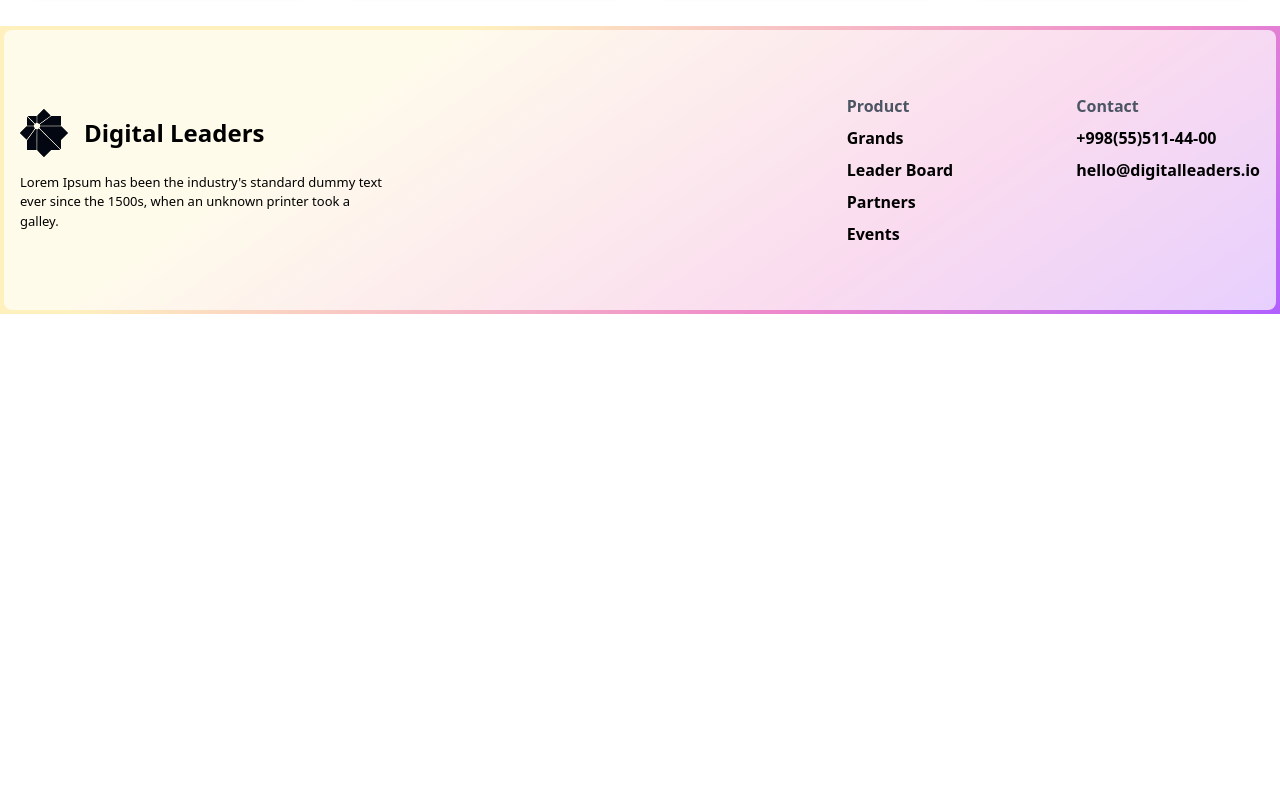
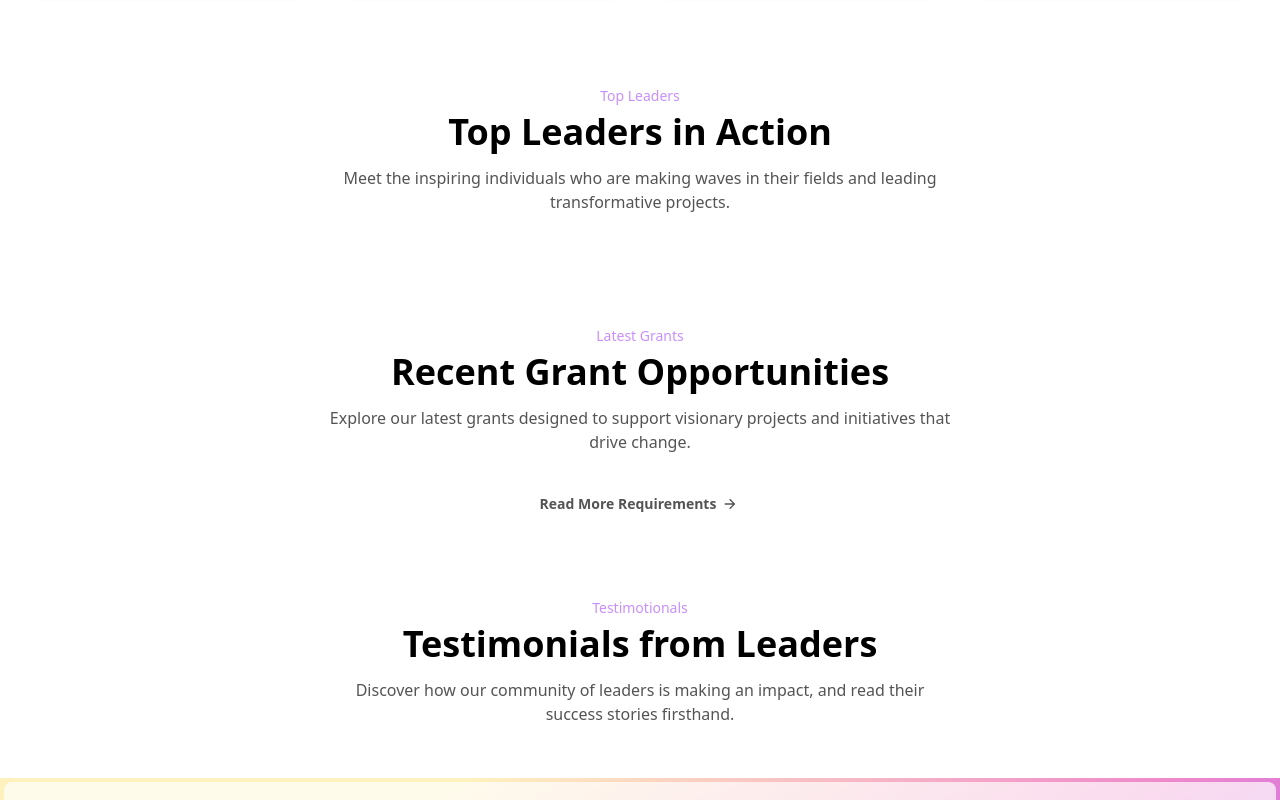
Before and after one commit to N-Botirovna/Digital-leaders, a React (Vite) app: page / in a window 1280 px wide. Shown: the part 1620-2420 px from the top of the page. Before the commit the page ends 1934 px from the top, so only its background shows below. Built offline with nearby package versions, Linux system fonts and the light colour scheme.

Commit message:
home page sections

```diff
--- a/src/component/home/Careers/index.jsx
+++ b/src/component/home/Careers/index.jsx
@@ -22,7 +22,7 @@ const Careers = () => {
           />
           <DirectLink text={"Learn More"} />
         </div>
-        <div className="flex py-4 justify-between items-center space-x-3">
+        <div className="flex pt-4 pb-8 justify-between items-center space-x-3">
           <InfoCard
             title={"title"}
             icon={"i"}
--- /dev/null
+++ b/src/component/home/LatestGrants/index.jsx
@@ -0,0 +1,21 @@
+import React from 'react'
+import Container from '../../ui/Container'
+import DirectLink from '../../ui/DirectLink'
+import HighLight from '../../ui/HighLight'
+import Paragraph from '../../ui/Paragraph'
+import SubTitle from '../../ui/subTitle'
+
+const LatestGrants = () => {
+  return (
+    <div className='py-6 mt-4'>
+      <Container>
+        <HighLight text={"Latest Grants"}/>
+        <SubTitle text={"Recent Grant Opportunities"}/>
+        <Paragraph style={"w-1/2 py-2"} text={"Explore our latest grants designed to support visionary projects and initiatives that drive change."}/>
+        <DirectLink text={"Read More Requirements"}/>
+      </Container>
+    </div>
+  )
+}
+
+export default LatestGrants
--- /dev/null
+++ b/src/component/home/Testimotionals/index.jsx
@@ -0,0 +1,20 @@
+import React from 'react'
+import Container from '../../ui/Container'
+import DirectLink from '../../ui/DirectLink'
+import HighLight from '../../ui/HighLight'
+import Paragraph from '../../ui/Paragraph'
+import SubTitle from '../../ui/subTitle'
+
+const Testimotionals = () => {
+  return (
+    <div className='py-6 mt-4'>
+      <Container>
+        <HighLight text={"Testimotionals"}/>
+        <SubTitle text={"Testimonials from Leaders"}/>
+        <Paragraph style={"w-1/2 py-2"} text={"Discover how our community of leaders is making an impact, and read their success stories firsthand."}/>
+      </Container>
+    </div>
+  )
+}
+
+export default Testimotionals
--- /dev/null
+++ b/src/component/home/TopLeaders/index.jsx
@@ -0,0 +1,19 @@
+import  Container  from '../../ui/Container'
+import React from 'react'
+import HighLight from '../../ui/HighLight'
+import SubTitle from '../../ui/subTitle'
+import Paragraph from '../../ui/Paragraph'
+
+const TopLeaders = () => {
+  return (
+    <div className='py-6'>
+      <Container>
+        <HighLight text={"Top Leaders"}/>
+        <SubTitle text={"Top Leaders in Action"}/>
+        <Paragraph text={"Meet the inspiring individuals who are making waves in their fields and leading transformative projects."} style={"w-1/2 py-2"}/>
+      </Container>
+    </div>
+  )
+}
+
+export default TopLeaders
--- a/src/component/home/index.jsx
+++ b/src/component/home/index.jsx
@@ -3,6 +3,9 @@ import React from "react";
 import PartnerList from "./PartnerList";
 import Careers from "./Careers";
 import InfoCard from "./InfoCard";
+import TopLeaders from "./TopLeaders";
+import LatestGrants from "./LatestGrants";
+import Testimotionals from "./Testimotionals";
 //
 const HomePages = () => {
   return (
@@ -10,6 +13,9 @@ const HomePages = () => {
       <Header />
       <PartnerList/>
       <Careers/>
+      <TopLeaders/>
+      <LatestGrants/>
+      <Testimotionals/>
     </>
   );
 };
```
Also changed, not shown: src/component/home/Events/index.jsx (added).
